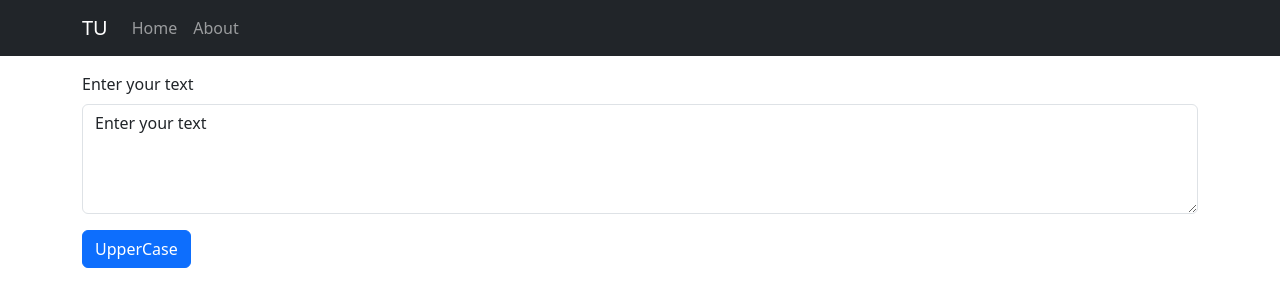
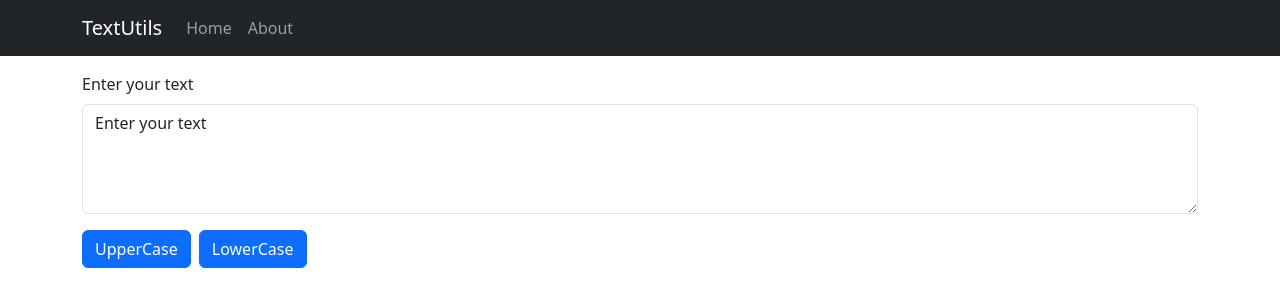
Before and after one commit to amisha-adwani/React-textUtlities, a React (Create React App) app: page / in a window 1280 px wide. Shown: the top 306 px of the page. Built offline with nearby package versions, Linux system fonts and the light colour scheme.

Commit message:
lowercase

```diff
--- a/src/App.js
+++ b/src/App.js
@@ -6,7 +6,7 @@ import TextForm from './components/TextForm';
 export default function App() {
   return (
     <div>
-     <FirstNav />
+     <FirstNav title="TextUtils"/>
      <div class='container my-3' >
      <TextForm heading='Enter your text'/>
      </div>
--- a/src/components/TextForm.js
+++ b/src/components/TextForm.js
@@ -7,8 +7,12 @@ function TextForm(props) {
     setText(event.target.value);
   }
 
-  function handleClick() {
+  function handleUpClick() {
     let newText = text.toUpperCase();
+    setText(newText);
+  }
+  function handleLoClick() {
+    let newText = text.toLowerCase();
     setText(newText);
   }
 
@@ -25,8 +29,11 @@ function TextForm(props) {
             rows={4}
           />
         </Form.Group>
-        <Button variant="primary" onClick={handleClick}>
+        <Button variant="primary" onClick={handleUpClick}>
           UpperCase
+        </Button>
+        <Button variant="primary mx-2" onClick={handleLoClick}>
+          LowerCase
         </Button>
       </Form>
     </>
```
